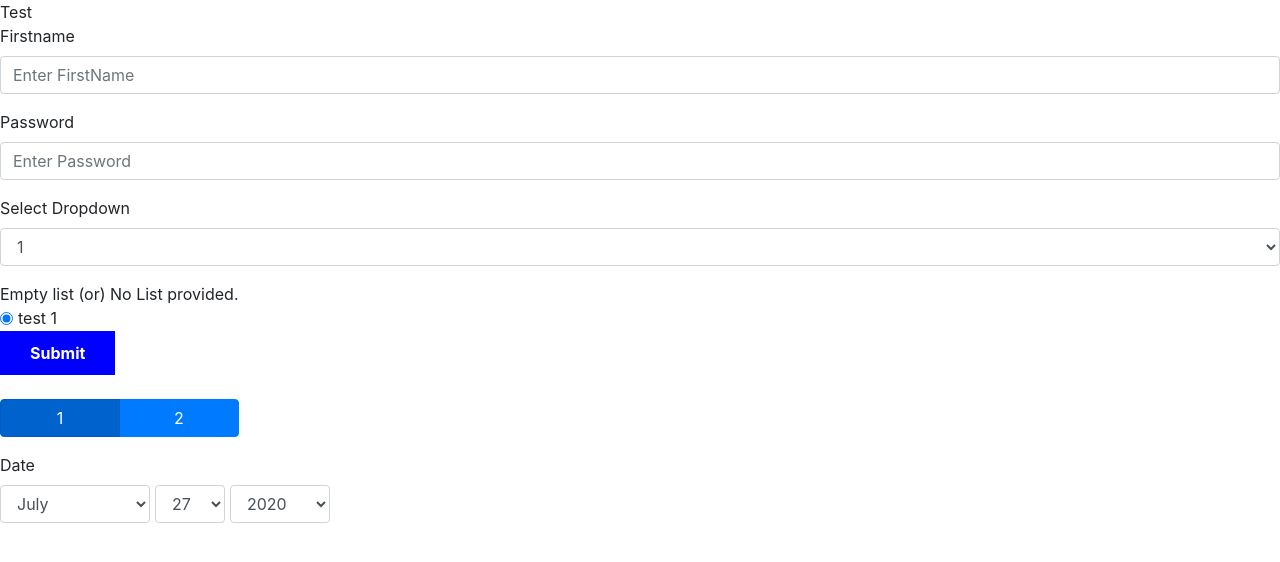
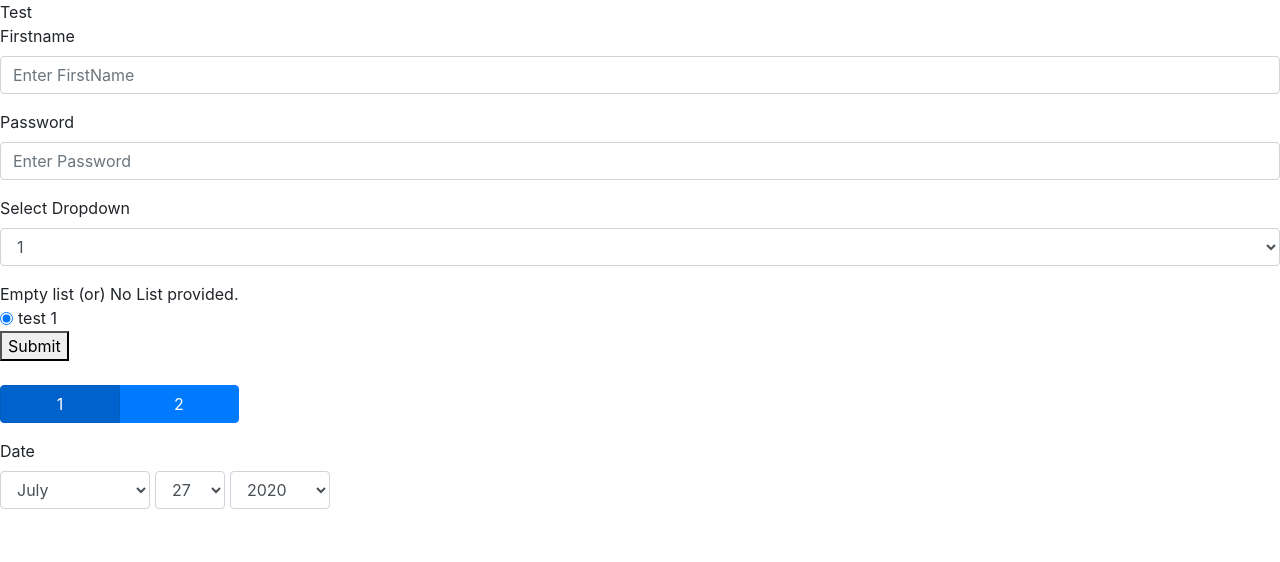
Before and after one commit to dhanrajjay/react-public-library, a React app: page / in a window 1280 px wide. Shown: the top 562 px of the page. Built offline with nearby package versions, Linux system fonts and the light colour scheme.

Commit message:
updated the validations

```diff
--- a/src/components/App.js
+++ b/src/components/App.js
@@ -23,11 +23,18 @@ class App extends Component {
             month: 'July',
             day: '27',
             btnGroup: '1'
-         }
+        }
+        this.validators = {
+            firstName: {
+                valid: false
+            }
+        };
+        this.updateValidator = this.updateValidator.bind(this);
     }
 
-    handleChange(event, isInnerValue) {
+    handleChange(event, isInnerValue, isError) {
         let val = isInnerValue ? event.target.innerHTML : event.target.value;
+        this.updateValidator(event.target.name, isError);
         this.setState({
             [event.target.name]: val
         });
@@ -35,6 +42,26 @@ class App extends Component {
 
     buttonChange(event) {
         console.log(event);
+    }
+
+    updateValidator(field, value) {
+        if (!field) {
+            return;
+        }
+        if (this.validators[field]) {
+            this.validators[field].valid = value;
+        }
+        console.log(this.validators[field]);
+    }
+
+    isFormValid() {
+        let status = true;
+        Object.keys(this.validators).forEach((field) => {
+          if (!this.validators[field].valid) {
+            status = false;
+          }
+        });
+        return status;
     }
 
 	render() {
@@ -48,7 +75,8 @@ class App extends Component {
                 <div className="app">Test</div>
                 <TextInput label="Firstname" name="firstName"
                     placeholder="Enter FirstName" value={firstName}
-                    validators={[{check: Validator.required, message: 'This field is required'}]}
+                    validators={[{check: Validator.required, message: 'This field is required'},
+                    {check: Validator.isMinimum, message: 'This field must be longer than two characters'}]}
                     onChange={this.handleChange.bind(this)}/>
 
                 <TextInput label="Password" name="password" type="password"
@@ -62,7 +90,7 @@ class App extends Component {
 
                 <RadioGroup onChange={this.handleChange.bind(this)} value={radio} list={radioList} />
 
-                <Button value="Submit" onChange={this.buttonChange.bind(this)} />
+                <Button value="Submit" onChange={this.buttonChange.bind(this)} className={`${this.isFormValid() ? 'app-button' : 'disabled'}`} />
 
                 <ButtonGroupList onChange={this.handleChange.bind(this)} value={btnGroup} name="btnGroup" list={["1","2"]} />
 
--- a/src/components/Button/Button.js
+++ b/src/components/Button/Button.js
@@ -26,7 +26,7 @@ Button.propTypes = {
 }
 
 Button.defaultProps = {
-        className: 'app-button'
+    className: 'app-button'
 }
 
 export default Button;
--- a/src/components/Utils/Validator.js
+++ b/src/components/Utils/Validator.js
@@ -4,6 +4,13 @@ export class Validator {
             return { error: true, message };
         }
         return false;
+    }
+    static isMinimum(value, message) {
+        if (value && value.length > 2) {
+            return { error: true, message };
+        } else {
+            return { error: false, message: '' };
+        }
     }
 }
 
```
